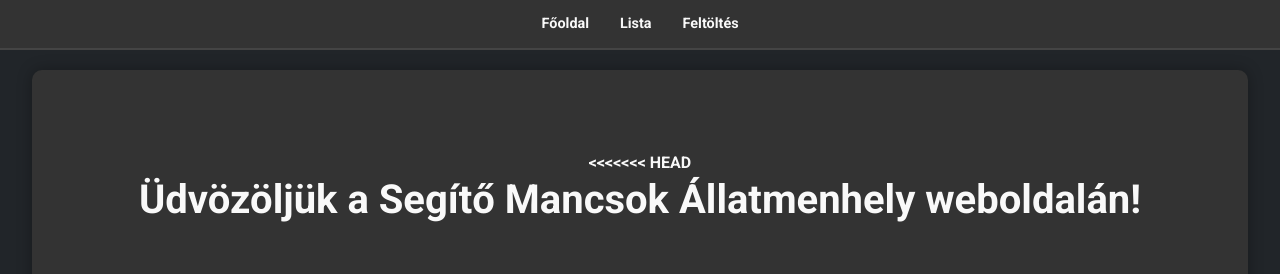
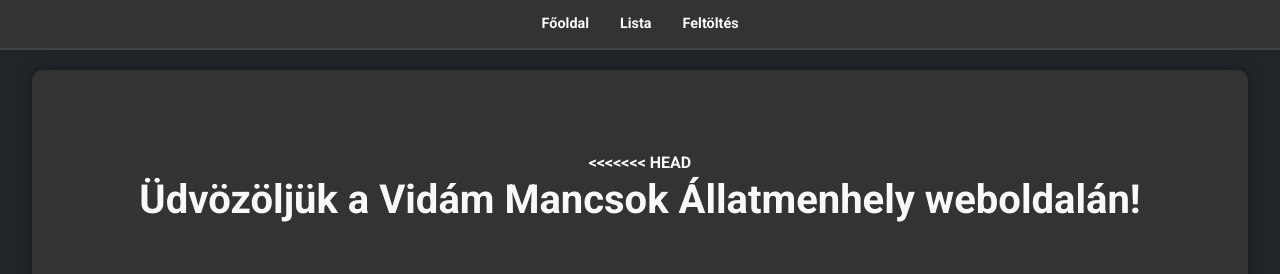
Before and after one commit to bandiiskola/MenhelyProjekt, an Angular app in the folder Menhely/: page / in a window 1280 px wide. Shown: the top 274 px of the page. Built offline with nearby package versions, Linux system fonts and the light colour scheme.

Commit message:
Update fooldal.component.html

```diff
--- a/Menhely/src/app/fooldal/fooldal.component.html
+++ b/Menhely/src/app/fooldal/fooldal.component.html
@@ -1,7 +1,7 @@
 
 <div class="intro-section">
 <<<<<<< HEAD
-  <h1>Üdvözöljük a Segítő Mancsok Állatmenhely weboldalán!</h1>
+  <h1>Üdvözöljük a Vidám Mancsok Állatmenhely weboldalán!</h1>
 <br>
 <br>
 <img src="https://urbantails.uk/wp-content/uploads/2020/09/animals-1509196_640.jpg" class="balra">
```
